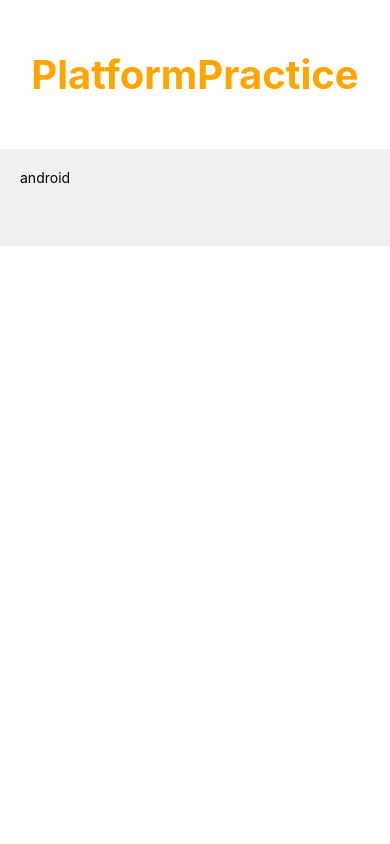
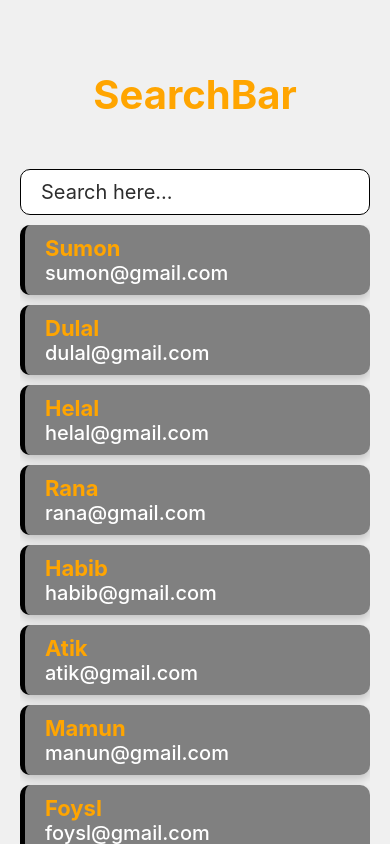
Before and after one commit to nuruddin-osman/react-native-practice, a React Native app: screen / in a window 390 px wide. Built offline with nearby package versions, Linux system fonts and the light colour scheme.

Commit message:
Search Bar with Functionality

```diff
--- a/App.jsx
+++ b/App.jsx
@@ -21,6 +21,7 @@ import PetchAPis from './src/components/PetchAPis';
 import DeleteApi from './src/components/DeleteApi';
 import GetAPi from './src/components/GetAPi';
 import PlatformPractice from './src/components/PlatformPractice';
+import SearchBar from './src/components/SearchBar';
 
 const App = () => {
   return (
@@ -66,7 +67,8 @@ const App = () => {
         {/* {<PetchAPis />} */}
         {/* {<DeleteApi />} */}
         {/* {<GetAPi />} */}
-        {<PlatformPractice />}
+        {/* {<PlatformPractice />} */}
+        {<SearchBar />}
       </View>
     </ScrollView>
   );
--- /dev/null
+++ b/src/components/SearchBar.jsx
@@ -0,0 +1,36 @@
+import { View, Text, TextInput, FlatList } from 'react-native';
+import React, { useState } from 'react';
+import { styles } from '../screens/contacts/style';
+import { data } from '../screens/contacts/contactsUaer';
+
+const SearchBar = () => {
+  const [searchUser, setSearchUser] = useState('');
+  const filterUser = data.filter(item =>
+    item.name.toLowerCase().includes(searchUser.toLowerCase()),
+  );
+
+  const renderItem = ({ item }) => {
+    return (
+      <View style={styles.card}>
+        <Text style={styles.name}>{item.name}</Text>
+        <Text style={styles.email}>{item.email}</Text>
+      </View>
+    );
+  };
+  return (
+    <View style={styles.container}>
+      <Text style={styles.heading}>SearchBar</Text>
+      <View>
+        <TextInput
+          placeholder="Search here..."
+          value={searchUser}
+          onChangeText={setSearchUser}
+          style={styles.inputs}
+        />
+        <FlatList data={filterUser} renderItem={renderItem} />
+      </View>
+    </View>
+  );
+};
+
+export default SearchBar;
```
